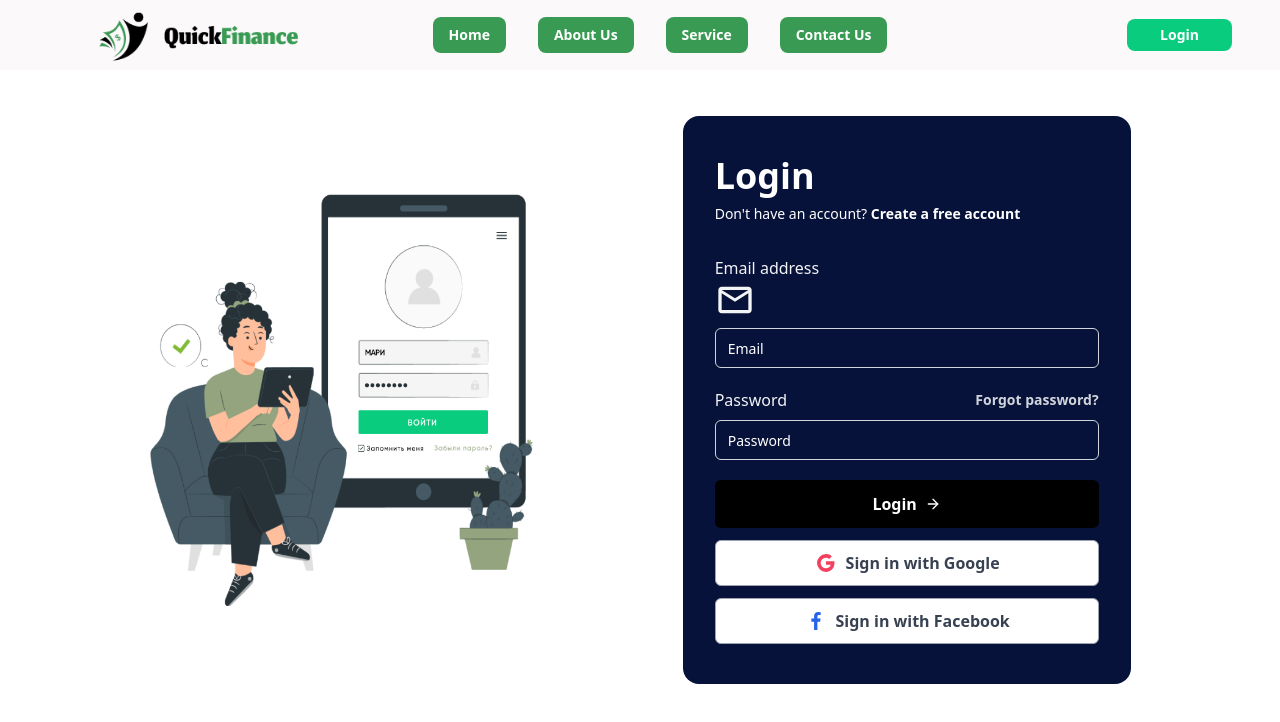
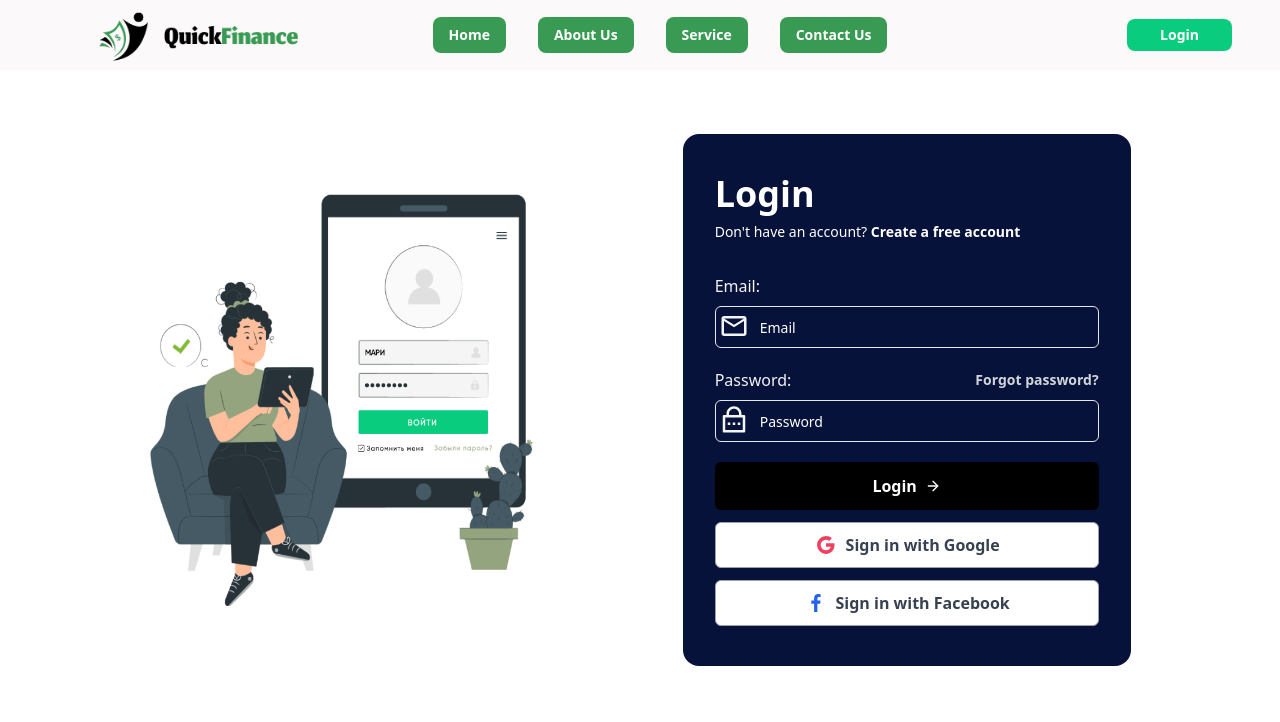
Before and after one commit to its-asif/QuickFinance-client-side, a React (Vite) app: page /login in a window 1280 px wide. Shown: the top 722 px of the page. Built offline with nearby package versions, Linux system fonts and the light colour scheme.

Commit message:
Updated Login PAge

```diff
--- a/src/pages/login-register/login/Login.jsx
+++ b/src/pages/login-register/login/Login.jsx
@@ -1,7 +1,7 @@
 import { ArrowRight } from 'lucide-react'
 import { Link } from 'react-router-dom';
 import { MdOutlineMailOutline } from "react-icons/md";
-
+import { RiLockPasswordLine } from "react-icons/ri";
 const Login = () => {
     return (
         <div>
@@ -41,15 +41,17 @@ const Login = () => {
                                         {/* Email */}
                                         <div>
                                             <label htmlFor="" className="text-base font-medium text-gray-100">
-                                                Email address
-                                                <MdOutlineMailOutline size={40}/>
+                                                Email:
+                                                <MdOutlineMailOutline size={30} className='absolute translate-x-1 translate-y-[13px]' />
                                             </label>
-                                            <div className="mt-2">
+                                            <div className="mt-2 border rounded-md">
                                                 <input
-                                                    className="flex h-10 w-full rounded-md border text-white border-gray-300 bg-transparent px-3 py-2 text-sm placeholder:text-white focus:outline-none focus:ring-1 focus:ring-gray-400 focus:ring-offset-1 disabled:cursor-not-allowed disabled:opacity-50"
+                                                    className="lg:ml-8 flex h-10 lg:w-[350px]  text-white border-gray-300 bg-transparent px-3 py-2 text-sm placeholder:text-white focus:outline-none focus:border-none disabled:cursor-not-allowed disabled:opacity-50 "
                                                     type="email"
-                                                    placeholder="Email"
-                                                ></input>
+                                                    placeholder='Email'
+                                                >
+
+                                                </input>
                                             </div>
                                         </div>
                                         <div>
@@ -57,8 +59,8 @@ const Login = () => {
                                             {/* Password */}
                                             <div className="flex items-center justify-between">
                                                 <label htmlFor="" className="text-base font-medium text-gray-100">
-
-                                                    Password
+                                                    Password:
+                                                    <RiLockPasswordLine size={30} className='absolute translate-x-1 translate-y-[13px]' />
                                                 </label>
 
                                                 {/* Forgot Password */}
@@ -72,15 +74,18 @@ const Login = () => {
                                             </div>
 
 
-                                            {/* button */}
-                                            <div className="mt-2">
+
+                                            <div className="mt-2 border rounded-md">
                                                 <input
-                                                    className="flex h-10 w-full rounded-md border text-white border-gray-300 bg-transparent px-3 py-2 text-sm placeholder:text-white focus:outline-none focus:ring-1 focus:ring-gray-400 focus:ring-offset-1 disabled:cursor-not-allowed disabled:opacity-50"
+                                                    className="lg:ml-8 flex h-10 lg:w-[350px]  text-white border-gray-300 bg-transparent px-3 py-2 text-sm placeholder:text-white focus:outline-none focus:border-none disabled:cursor-not-allowed disabled:opacity-50 "
                                                     type="password"
-                                                    placeholder="Password"
-                                                ></input>
+                                                    placeholder='Password'
+                                                >
+
+                                                </input>
                                             </div>
                                         </div>
+                                        {/* button */}
                                         <div>
                                             <button
                                                 type="button"
```
